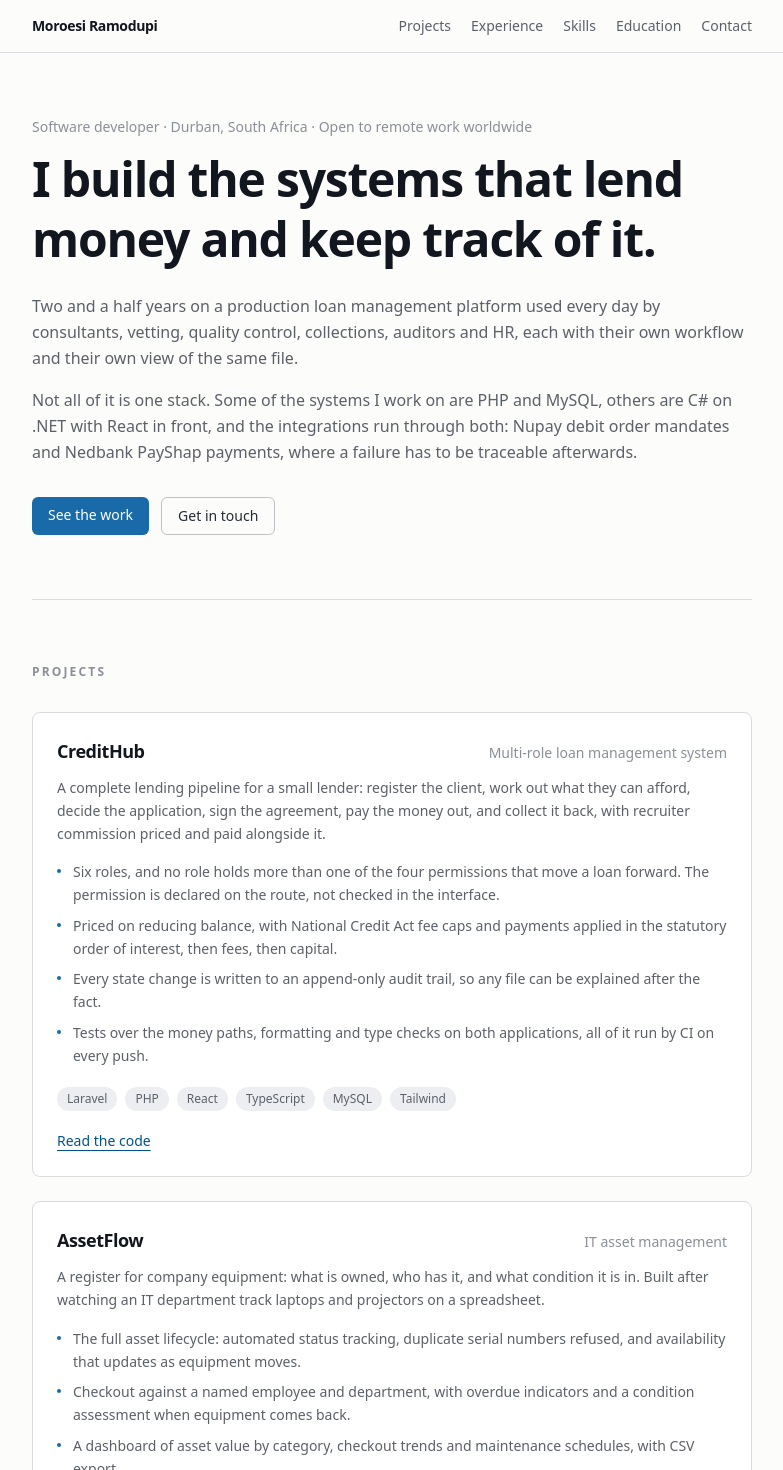
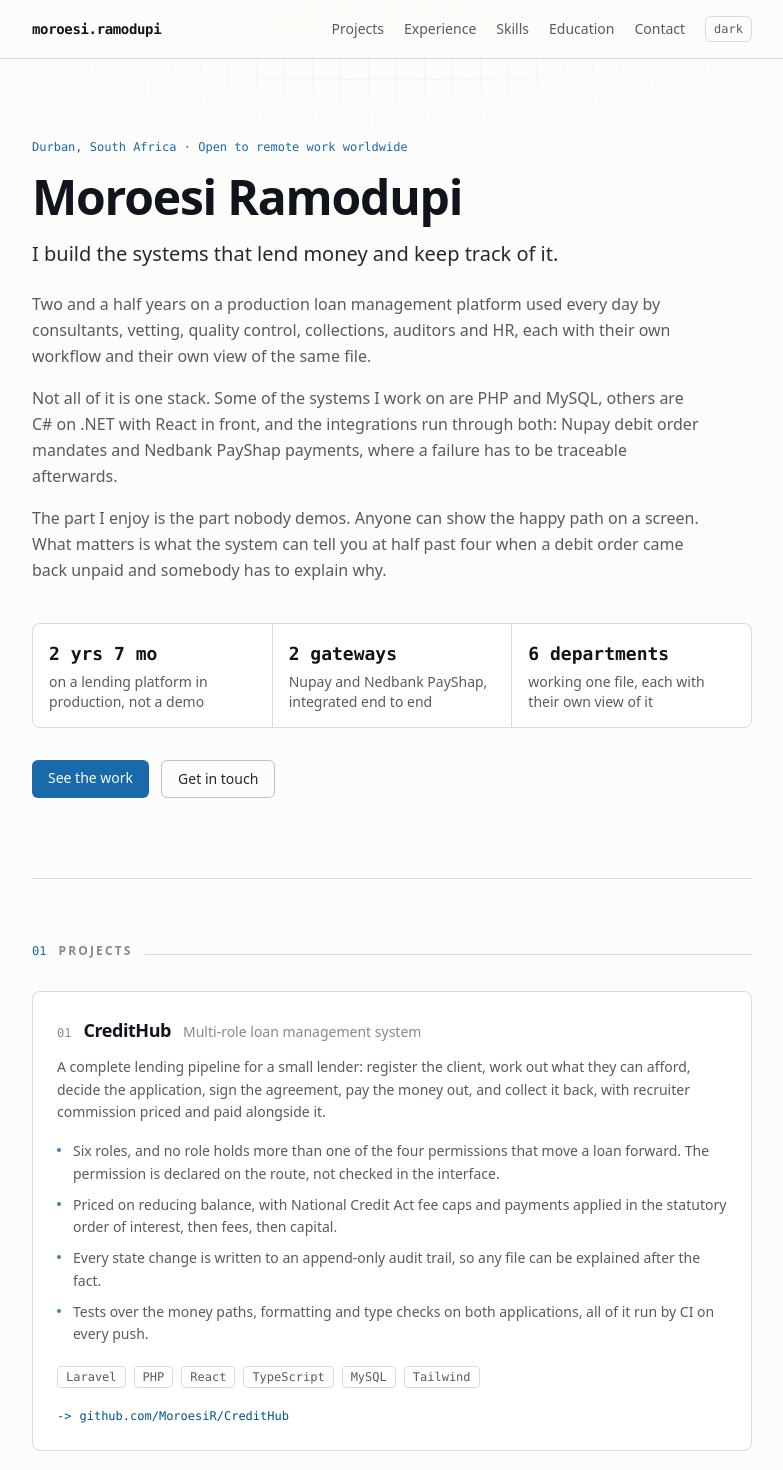
Before and after one commit to MoroesiR/MoroesiR.github.io, a React (Vite) app: page / in a window 1280 px wide. Shown: the top 1470 px of the page, without its empty margins (248-1031 px from the left). Built offline with nearby package versions, Linux system fonts and the light colour scheme.

Commit message:
Give the page a voice and a dark theme

```diff
--- a/src/App.tsx
+++ b/src/App.tsx
@@ -22,8 +22,9 @@ export function App() {
       </main>
 
       <footer className="border-t border-ink-200">
-        <div className="mx-auto w-full max-w-3xl px-6 py-8 text-sm text-ink-400">
-          {profile.name}. Built with React and TypeScript.
+        <div className="mx-auto flex w-full max-w-3xl flex-wrap items-center justify-between gap-2 px-6 py-8 font-mono text-xs text-ink-400">
+          <span>{profile.name}</span>
+          <span>React · TypeScript · Tailwind</span>
         </div>
       </footer>
     </>
--- a/src/components/Header.tsx
+++ b/src/components/Header.tsx
@@ -1,3 +1,4 @@
+import { ThemeToggle } from '@/components/ThemeToggle'
 import { profile } from '@/data/profile'
 
 const LINKS = [
@@ -12,10 +13,11 @@ export function Header() {
   return (
     <header className="sticky top-0 z-10 border-b border-ink-200 bg-paper/85 backdrop-blur">
       <div className="mx-auto flex w-full max-w-3xl flex-wrap items-center justify-between gap-x-6 gap-y-2 px-6 py-4">
-        <a href="#top" className="text-sm font-semibold tracking-tight text-ink-900">
-          {profile.name}
+        <a href="#top" className="font-mono text-sm font-semibold tracking-tight text-ink-900">
+          {profile.name.toLowerCase().replace(' ', '.')}
         </a>
 
+        <div className="flex flex-wrap items-center gap-x-5 gap-y-1">
           <nav className="flex flex-wrap items-center gap-x-5 gap-y-1 text-sm">
             {LINKS.map((link) => (
               <a
@@ -27,6 +29,9 @@ export function Header() {
               </a>
             ))}
           </nav>
+
+          <ThemeToggle />
+        </div>
       </div>
     </header>
   )
--- a/src/components/Section.tsx
+++ b/src/components/Section.tsx
@@ -2,16 +2,23 @@ import type { ReactNode } from 'react'
 
 export function Section({
   id,
+  index,
   title,
   children,
 }: {
   id: string
+  index: string
   title: string
   children: ReactNode
 }) {
   return (
     <section id={id} className="border-t border-ink-200 py-16">
-      <h2 className="text-xs font-semibold uppercase tracking-[0.18em] text-ink-400">{title}</h2>
+      <div className="flex items-baseline gap-3">
+        <span className="font-mono text-xs text-accent-600">{index}</span>
+        <h2 className="text-xs font-semibold uppercase tracking-[0.18em] text-ink-400">{title}</h2>
+        <span aria-hidden className="h-px flex-1 bg-ink-200" />
+      </div>
+
       <div className="mt-8">{children}</div>
     </section>
   )
--- /dev/null
+++ b/src/components/ThemeToggle.tsx
@@ -0,0 +1,37 @@
+import { useEffect, useState } from 'react'
+
+type Theme = 'light' | 'dark'
+
+/**
+ * Remembers the choice, and falls back to whatever the operating system is
+ * already set to rather than assuming everyone wants a bright page.
+ */
+function initialTheme(): Theme {
+  const stored = localStorage.getItem('theme')
+
+  if (stored === 'light' || stored === 'dark') {
+    return stored
+  }
+
+  return window.matchMedia('(prefers-color-scheme: dark)').matches ? 'dark' : 'light'
+}
+
+export function ThemeToggle() {
+  const [theme, setTheme] = useState<Theme>(initialTheme)
+
+  useEffect(() => {
+    document.documentElement.classList.toggle('dark', theme === 'dark')
+    localStorage.setItem('theme', theme)
+  }, [theme])
+
+  return (
+    <button
+      type="button"
+      onClick={() => setTheme(theme === 'dark' ? 'light' : 'dark')}
+      aria-label={theme === 'dark' ? 'Switch to the light theme' : 'Switch to the dark theme'}
+      className="rounded-md border border-ink-200 px-2 py-1 font-mono text-xs text-ink-600 transition-colors hover:border-accent-500 hover:text-accent-700"
+    >
+      {theme === 'dark' ? 'light' : 'dark'}
+    </button>
+  )
+}
--- a/src/data/profile.ts
+++ b/src/data/profile.ts
@@ -15,7 +15,15 @@ export const profile = {
   summary: [
     'Two and a half years on a production loan management platform used every day by consultants, vetting, quality control, collections, auditors and HR, each with their own workflow and their own view of the same file.',
     'Not all of it is one stack. Some of the systems I work on are PHP and MySQL, others are C# on .NET with React in front, and the integrations run through both: Nupay debit order mandates and Nedbank PayShap payments, where a failure has to be traceable afterwards.',
+    'The part I enjoy is the part nobody demos. Anyone can show the happy path on a screen. What matters is what the system can tell you at half past four when a debit order came back unpaid and somebody has to explain why.',
   ],
   openTo:
     'Looking for a remote backend or fintech role. Picking up Docker at the moment, and building CreditHub in Laravel in my own time.',
 }
+
+/** The three things worth knowing before reading anything else. */
+export const facts = [
+  { value: '2 yrs 7 mo', label: 'on a lending platform in production, not a demo' },
+  { value: '2 gateways', label: 'Nupay and Nedbank PayShap, integrated end to end' },
+  { value: '6 departments', label: 'working one file, each with their own view of it' },
+]
--- a/src/index.css
+++ b/src/index.css
@@ -1,26 +1,53 @@
 @import 'tailwindcss';
 
 /*
- * One neutral for text and chrome, one accent for anything clickable. Money
- * colours have no place on a page that is not showing money.
+ * One neutral for text and chrome, one accent for anything clickable. Colours
+ * are variables rather than fixed utilities so the dark theme is a different
+ * set of values, not a second set of classes on every element.
  */
 @theme {
   --color-paper: oklch(0.99 0.003 106);
+  --color-card: oklch(1 0 0);
   --color-ink-100: oklch(0.95 0.004 265);
   --color-ink-200: oklch(0.89 0.006 265);
   --color-ink-300: oklch(0.81 0.008 265);
-  --color-ink-400: oklch(0.65 0.012 265);
-  --color-ink-600: oklch(0.49 0.014 265);
-  --color-ink-800: oklch(0.29 0.016 265);
-  --color-ink-900: oklch(0.2 0.018 265);
+  --color-ink-400: oklch(0.63 0.012 265);
+  --color-ink-600: oklch(0.47 0.014 265);
+  --color-ink-800: oklch(0.28 0.016 265);
+  --color-ink-900: oklch(0.19 0.018 265);
 
-  --color-accent-50: oklch(0.96 0.019 245);
+  --color-accent-100: oklch(0.93 0.035 245);
   --color-accent-200: oklch(0.86 0.055 245);
+  --color-accent-500: oklch(0.58 0.115 248);
   --color-accent-600: oklch(0.51 0.125 248);
   --color-accent-700: oklch(0.43 0.12 248);
 
   --font-sans:
     ui-sans-serif, system-ui, -apple-system, 'Segoe UI', Roboto, Helvetica, Arial, sans-serif;
+  --font-mono:
+    ui-monospace, 'JetBrains Mono', 'Cascadia Mono', 'SF Mono', Menlo, Consolas, monospace;
+}
+
+/*
+ * The same tokens, turned down. Dark is a real palette rather than an inverted
+ * one: the accent lifts instead of darkening, or it disappears into the page.
+ */
+.dark {
+  --color-paper: oklch(0.19 0.012 260);
+  --color-card: oklch(0.23 0.014 260);
+  --color-ink-100: oklch(0.29 0.014 260);
+  --color-ink-200: oklch(0.33 0.014 260);
+  --color-ink-300: oklch(0.42 0.014 260);
+  --color-ink-400: oklch(0.63 0.014 260);
+  --color-ink-600: oklch(0.76 0.012 260);
+  --color-ink-800: oklch(0.9 0.008 260);
+  --color-ink-900: oklch(0.97 0.004 260);
+
+  --color-accent-100: oklch(0.32 0.055 245);
+  --color-accent-200: oklch(0.4 0.07 245);
+  --color-accent-500: oklch(0.72 0.11 245);
+  --color-accent-600: oklch(0.76 0.115 245);
+  --color-accent-700: oklch(0.82 0.1 245);
 }
 
 html {
@@ -38,3 +65,18 @@ body {
 section[id] {
   scroll-margin-top: 5rem;
 }
+
+/* Faint grid behind the opening screen, so the page has a floor to stand on. */
+.grid-backdrop {
+  background-image:
+    linear-gradient(to right, color-mix(in oklch, var(--color-ink-300) 30%, transparent) 1px, transparent 1px),
+    linear-gradient(to bottom, color-mix(in oklch, var(--color-ink-300) 30%, transparent) 1px, transparent 1px);
+  background-size: 28px 28px;
+  mask-image: radial-gradient(ellipse 80% 60% at 50% 0%, black, transparent 75%);
+}
+
+@media (prefers-reduced-motion: reduce) {
+  html {
+    scroll-behavior: auto;
+  }
+}
--- a/src/sections/Contact.tsx
+++ b/src/sections/Contact.tsx
@@ -19,13 +19,13 @@ export function Contact() {
   ]
 
   return (
-    <Section id="contact" title="Contact">
+    <Section id="contact" index="05" title="Contact">
       <p className="max-w-xl text-base leading-relaxed text-ink-600">{profile.openTo}</p>
 
       <dl className="mt-6 space-y-3">
         {links.map((link) => (
           <div key={link.value} className="flex flex-wrap gap-x-4 gap-y-1 text-sm">
-            <dt className="w-20 shrink-0 text-ink-400">{link.label}</dt>
+            <dt className="w-20 shrink-0 font-mono text-xs text-ink-400">{link.label}</dt>
             <dd>
               <a
                 href={link.href}
--- a/src/sections/Intro.tsx
+++ b/src/sections/Intro.tsx
@@ -1,32 +1,45 @@
-import { profile } from '@/data/profile'
+import { facts, profile } from '@/data/profile'
 
 export function Intro() {
   return (
-    <section id="top" className="py-16">
-      <p className="text-sm text-ink-400">
-        {profile.role} · {profile.location} · {profile.availability}
+    <section id="top" className="relative py-20">
+      <div aria-hidden className="grid-backdrop absolute inset-x-0 -top-16 -z-10 h-80" />
+
+      <p className="font-mono text-xs text-accent-600">
+        {profile.location} · {profile.availability}
       </p>
 
-      <h1 className="mt-3 text-4xl font-semibold leading-tight tracking-tight text-ink-900 sm:text-5xl">
-        {profile.headline}
+      <h1 className="mt-4 text-4xl font-semibold leading-[1.1] tracking-tight text-ink-900 sm:text-5xl">
+        {profile.name}
       </h1>
 
-      <div className="mt-6 space-y-4 text-base leading-relaxed text-ink-600">
+      <p className="mt-4 max-w-2xl text-xl leading-snug text-ink-800">{profile.headline}</p>
+
+      <div className="mt-6 max-w-2xl space-y-4 text-base leading-relaxed text-ink-600">
         {profile.summary.map((paragraph) => (
           <p key={paragraph.slice(0, 32)}>{paragraph}</p>
         ))}
       </div>
 
+      <dl className="mt-10 grid gap-px overflow-hidden rounded-lg border border-ink-200 bg-ink-200 sm:grid-cols-3">
+        {facts.map((fact) => (
+          <div key={fact.label} className="bg-card p-4">
+            <dt className="font-mono text-lg font-semibold text-ink-900">{fact.value}</dt>
+            <dd className="mt-1 text-sm leading-snug text-ink-600">{fact.label}</dd>
+          </div>
+        ))}
+      </dl>
+
       <div className="mt-8 flex flex-wrap gap-3">
         <a
           href="#projects"
-          className="rounded-md bg-accent-600 px-4 py-2 text-sm font-medium text-white transition-colors hover:bg-accent-700"
+          className="rounded-md bg-accent-600 px-4 py-2 text-sm font-medium text-paper transition-colors hover:bg-accent-700"
         >
           See the work
         </a>
         <a
           href={`mailto:${profile.emails[0]}`}
-          className="rounded-md border border-ink-300 px-4 py-2 text-sm font-medium text-ink-800 transition-colors hover:bg-ink-100"
+          className="rounded-md border border-ink-300 px-4 py-2 text-sm font-medium text-ink-800 transition-colors hover:border-accent-500 hover:text-accent-700"
         >
           Get in touch
         </a>
--- a/src/sections/Projects.tsx
+++ b/src/sections/Projects.tsx
@@ -3,14 +3,17 @@ import { projects } from '@/data/projects'
 
 export function Projects() {
   return (
-    <Section id="projects" title="Projects">
+    <Section id="projects" index="01" title="Projects">
       <div className="space-y-6">
-        {projects.map((project) => (
+        {projects.map((project, index) => (
           <article
             key={project.name}
-            className="rounded-lg border border-ink-200 bg-white p-6 transition-shadow hover:shadow-sm"
+            className="group rounded-lg border border-ink-200 bg-card p-6 transition-colors hover:border-accent-500"
           >
-            <div className="flex flex-wrap items-baseline justify-between gap-2">
+            <div className="flex flex-wrap items-baseline gap-x-3 gap-y-1">
+              <span className="font-mono text-xs text-ink-400">
+                {String(index + 1).padStart(2, '0')}
+              </span>
               <h3 className="text-lg font-semibold tracking-tight text-ink-900">{project.name}</h3>
               <p className="text-sm text-ink-400">{project.tagline}</p>
             </div>
@@ -20,7 +23,7 @@ export function Projects() {
             <ul className="mt-4 space-y-2">
               {project.highlights.map((highlight) => (
                 <li key={highlight.slice(0, 32)} className="flex gap-3 text-sm text-ink-600">
-                  <span aria-hidden className="mt-2 h-1 w-1 shrink-0 rounded-full bg-accent-600" />
+                  <span aria-hidden className="mt-2 h-1 w-1 shrink-0 rounded-full bg-accent-500" />
                   <span className="leading-relaxed">{highlight}</span>
                 </li>
               ))}
@@ -30,7 +33,7 @@ export function Projects() {
               {project.stack.map((item) => (
                 <span
                   key={item}
-                  className="rounded-full bg-ink-100 px-2.5 py-1 text-xs text-ink-600"
+                  className="rounded border border-ink-200 px-2 py-0.5 font-mono text-xs text-ink-600"
                 >
                   {item}
                 </span>
@@ -41,9 +44,10 @@ export function Projects() {
               href={project.repo}
               target="_blank"
               rel="noreferrer"
-              className="mt-5 inline-block text-sm font-medium text-accent-700 underline underline-offset-4"
+              className="mt-5 inline-flex items-center gap-2 font-mono text-xs text-accent-700"
             >
-              Read the code
+              <span aria-hidden>{'->'}</span>
+              {project.repo.replace('https://github.com/', 'github.com/')}
             </a>
           </article>
         ))}
```
Also changed, not shown: src/sections/Education.tsx (+5 -3 lines), src/sections/Experience.tsx (+9 -4 lines), src/sections/Skills.tsx (+9 -4 lines). Lines whose indentation alone changed are shown as unchanged.
